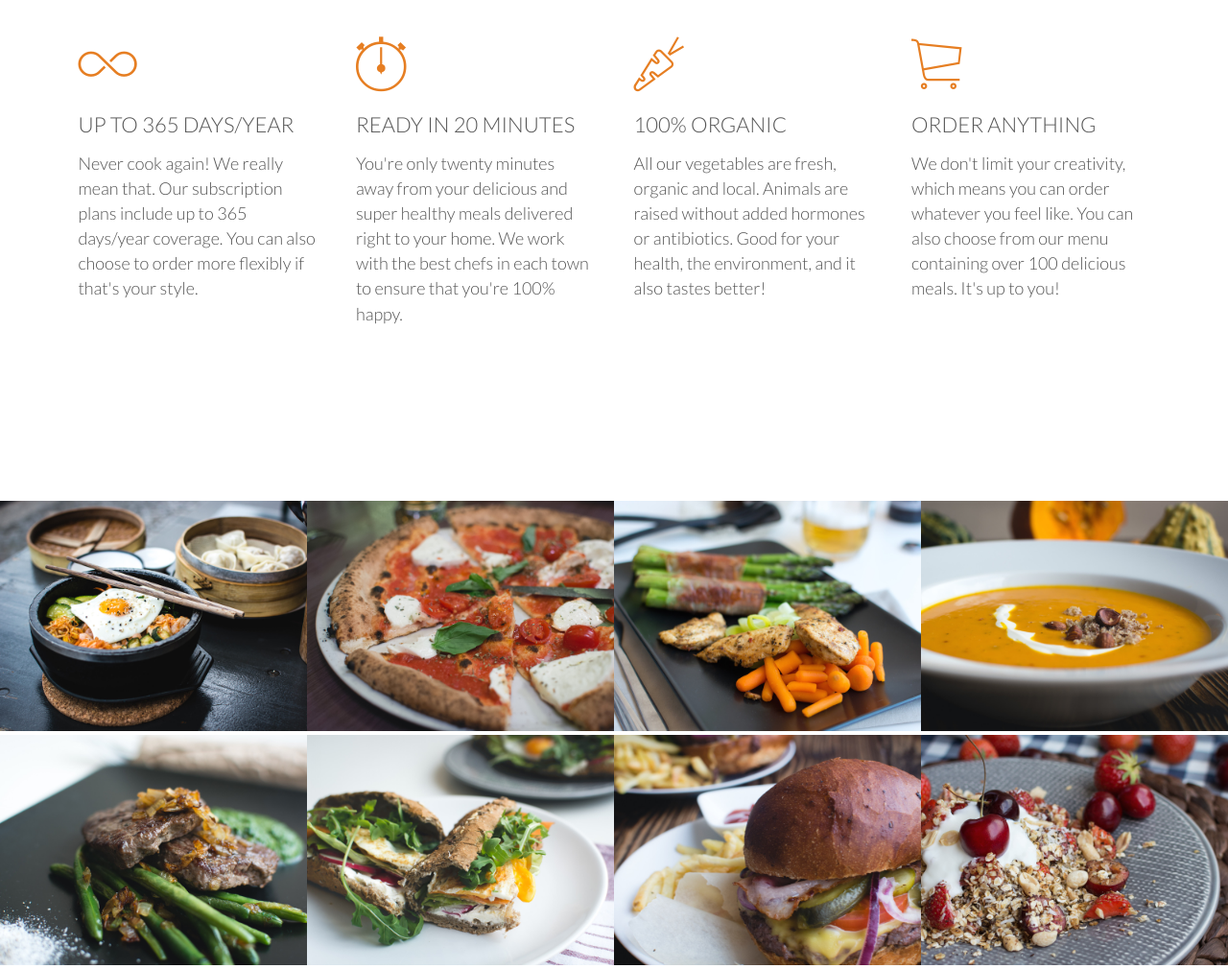
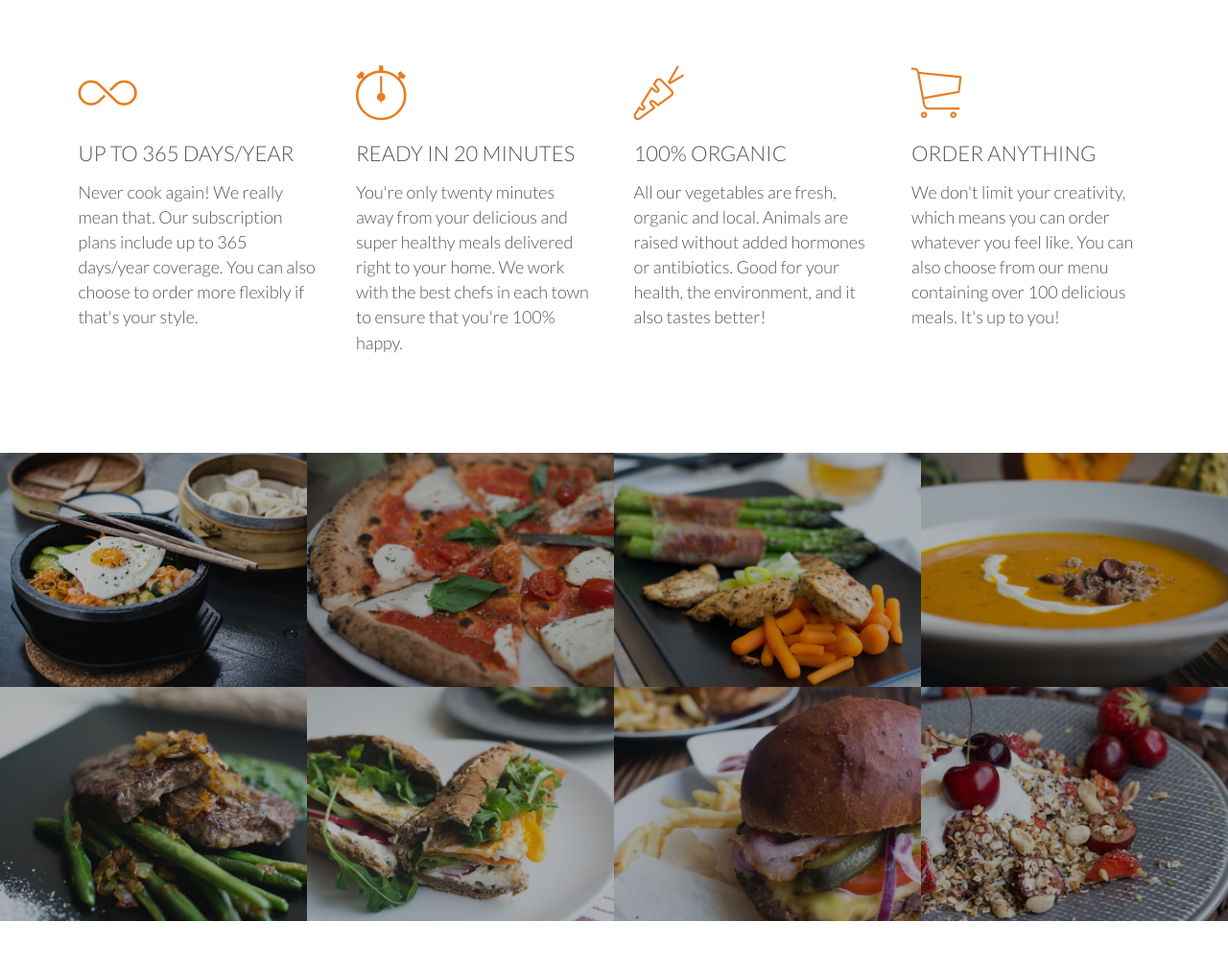
Before and after one commit to meghna-saxena/javascript-libraries, a PHP site: page / in a window 1280 px wide. Shown: the part 1067-2077 px from the top of the page at 96% size. After the commit the page ends 2027 px from the top, so only its background shows below. Run offline with PHP 8.4, Linux system fonts and the light colour scheme; some web fonts are replaced.

Commit message:
styling meals section

```diff
--- a/css/omnifood/resources/css/style.css
+++ b/css/omnifood/resources/css/style.css
@@ -194,9 +194,21 @@ header {
 
 
 /* --------------------------------------------------- */
+/* FEATURES */
+/* --------------------------------------------------- */
+
+.section-features .long-copy {
+    margin-bottom: 30px;
+}
+
+
+/* --------------------------------------------------- */
 /* MEALS */
 /* --------------------------------------------------- */
 
+.section-meals {
+    padding: 0
+}
 
 .meals-showcase {
     list-style: none;
@@ -212,9 +224,19 @@ header {
 .meal-photo {
     width: 100%;   /* exact width of its parent class, as wide as its container, here meals-showcase li */
     margin: 0;
+    overflow: hidden;
+    background-color: #000; /* make the container dark, so that img over it looks darker */
 }
 
 .meal-photo img {
+    opacity: 0.7; /* make the img opaque white - 70% */
     width: 100%;
     height: auto;
+    transform: scale(1.15); /* instead of img being 100% big, it will be 115% big */
+    transition: transform 0.5s, opacity 0.5s;
 }
+
+.meal-photo img:hover {
+    opacity: 1; /* 100% */
+    transform: scale(1.03);
+}
```
